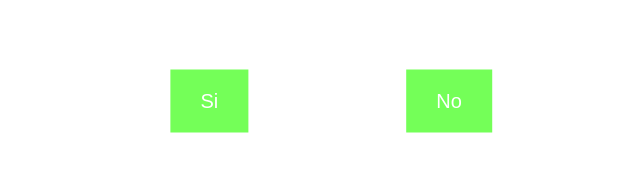
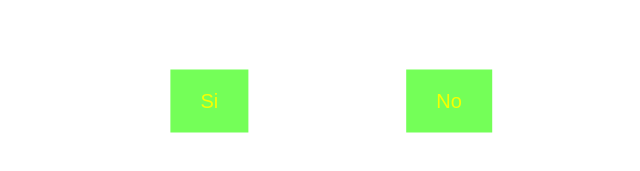
Before and after one commit to SergioSoto98/Quieres-ser-mi-novia, a plain HTML site: page index.html in a window 1280 px wide. Shown: the part 299-470 px from the top of the page, 319-959 px from the left. Drawn offline with Linux system fonts and the light colour scheme.

Commit message:
Color update in the button text

```diff
--- a/css/style.css
+++ b/css/style.css
@@ -18,7 +18,7 @@ h1{
     transform: translateY(-50%);
     text-decoration: none;
     background: #74FF58;
-    color: #FFFFFF;
+    color: #F7FF00;
     padding: 20px 30px;
     font-size: 20px;
 }
```
